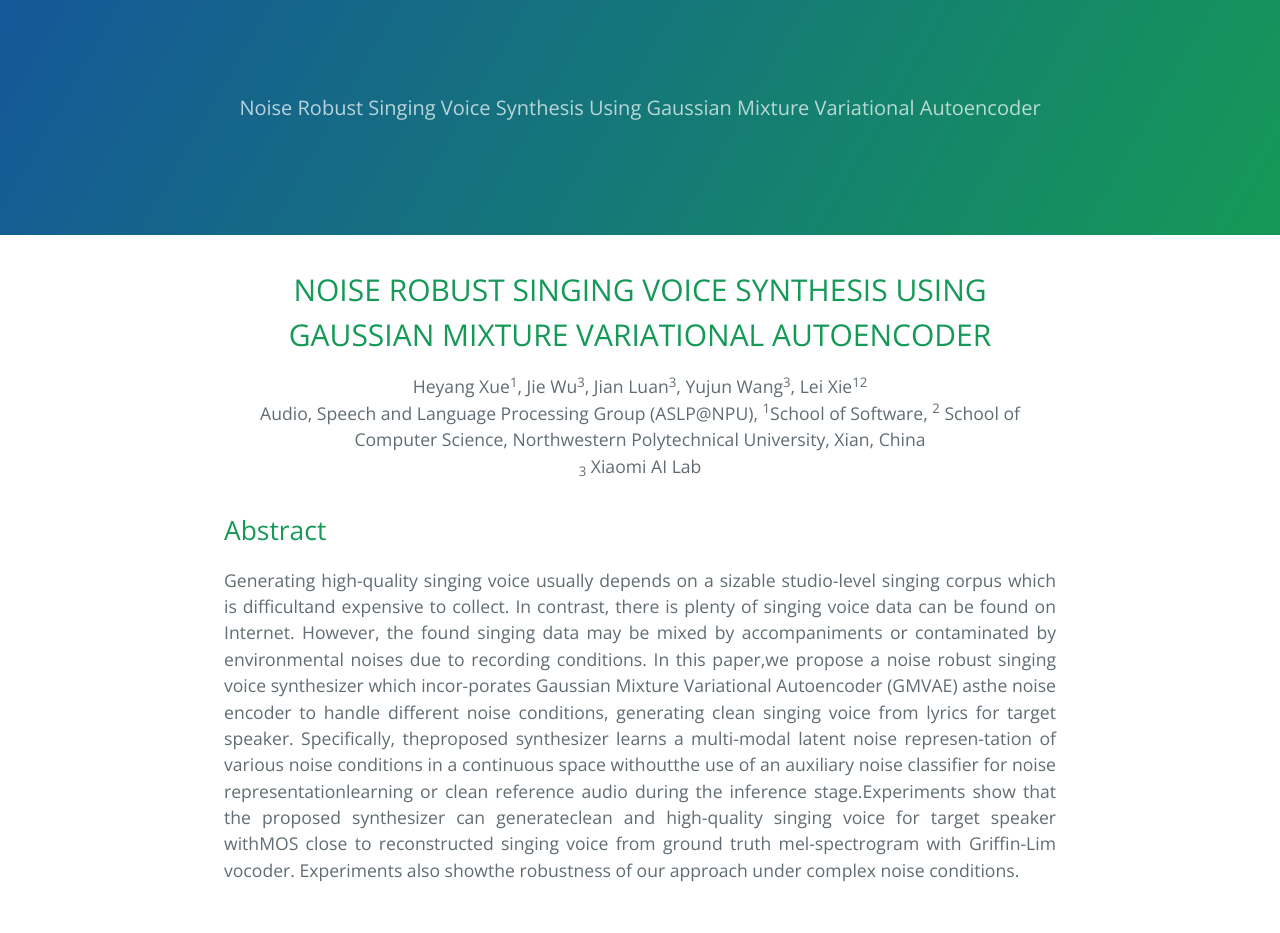
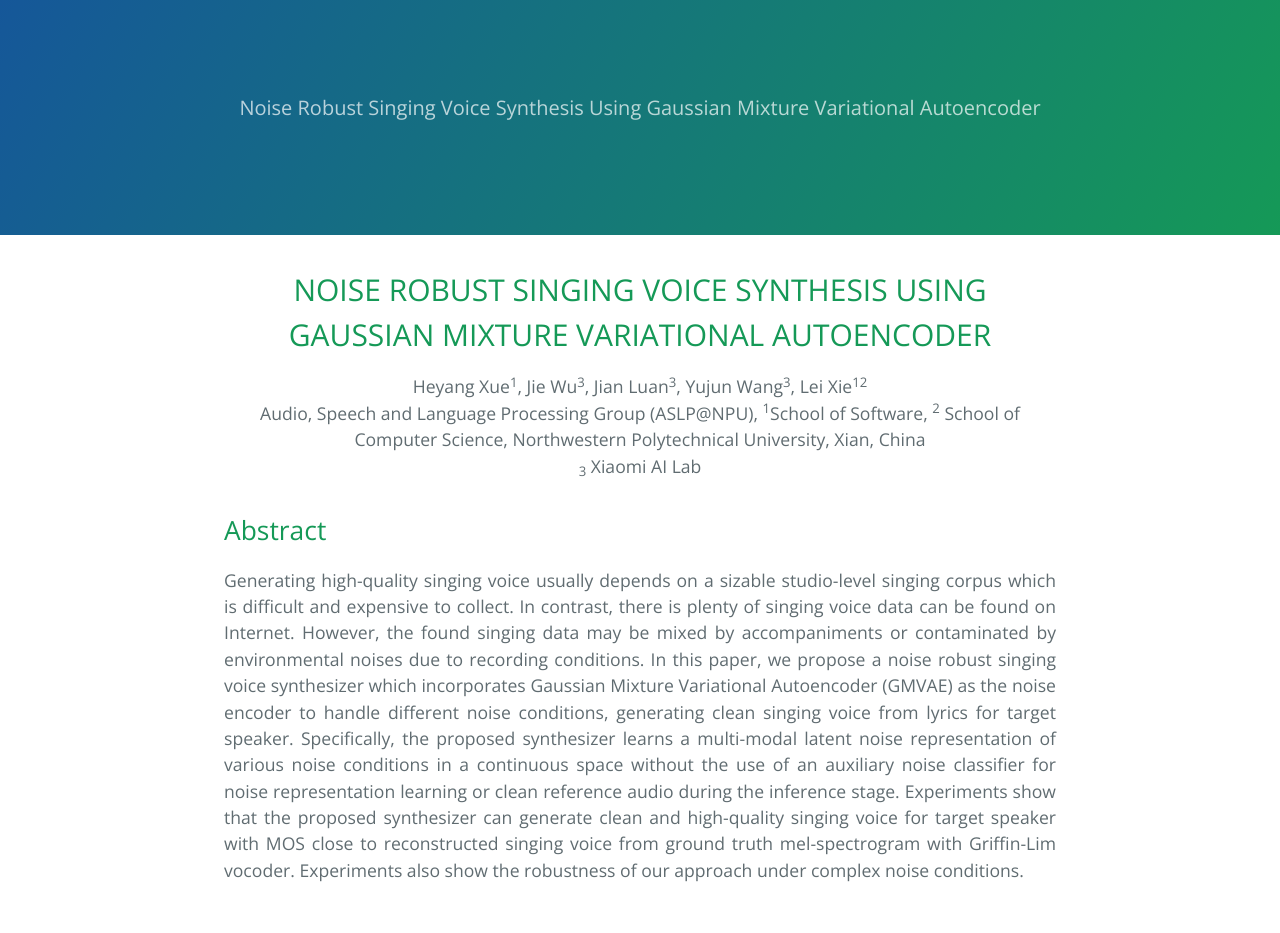
Before and after one commit to WelkinYang/noise_robust_svs, a website: page index.html in a window 1280 px wide. Shown: the top 933 px of the page. Drawn offline with nearby package versions, Linux system fonts and the light colour scheme.

Commit message:
Update index.html

```diff
--- a/index.html
+++ b/index.html
@@ -25,7 +25,10 @@
       <center> <sub>3</sub> Xiaomi AI Lab</center>
 <h2 id="abstract">Abstract</h2>
 
-<div style="text-align: justify">Generating  high-quality  singing  voice  usually  depends  on  a  sizable  studio-level  singing  corpus  which  is  difficultand  expensive  to  collect.  In  contrast,  there  is  plenty  of  singing voice data can be found on Internet. However, the found singing data  may  be  mixed  by  accompaniments  or  contaminated  by environmental noises due to recording conditions. In this paper,we propose a noise robust singing voice synthesizer which incor-porates Gaussian Mixture Variational Autoencoder (GMVAE) asthe noise encoder to handle different noise conditions, generating clean singing voice from lyrics for target speaker. Specifically, theproposed synthesizer learns a multi-modal latent noise represen-tation of various noise conditions in a continuous space withoutthe  use  of  an  auxiliary  noise  classifier  for  noise  representationlearning  or  clean  reference  audio  during  the  inference  stage.Experiments  show  that  the  proposed  synthesizer  can  generateclean  and  high-quality  singing  voice  for  target  speaker  withMOS close to reconstructed singing voice from ground truth mel-spectrogram  with  Griffin-Lim  vocoder.  Experiments  also  showthe robustness of our approach under complex noise conditions.</div>
+<div style="text-align: justify">
+      Generating high-quality singing voice usually depends on a sizable studio-level singing corpus which is difficult and expensive to collect. In contrast, there is plenty of singing voice data can be found on Internet. However, the found singing data may be mixed by accompaniments or contaminated by environmental noises due to recording conditions. In this paper, we propose a noise robust singing voice synthesizer which incorporates Gaussian Mixture Variational Autoencoder (GMVAE) as the noise encoder to handle different noise conditions, generating clean singing voice from lyrics for target speaker. Specifically, the proposed synthesizer learns a multi-modal latent noise representation of various noise conditions in a continuous space without the use of an auxiliary noise classifier for noise representation learning or clean reference audio during the inference stage. Experiments show that the proposed synthesizer can generate clean and high-quality singing voice for target speaker with MOS close to reconstructed singing voice from ground truth mel-spectrogram with Griffin-Lim vocoder. Experiments also show the robustness of our approach under complex noise conditions.
+
+      </div>
 
 <p><br /></p>
 
```
